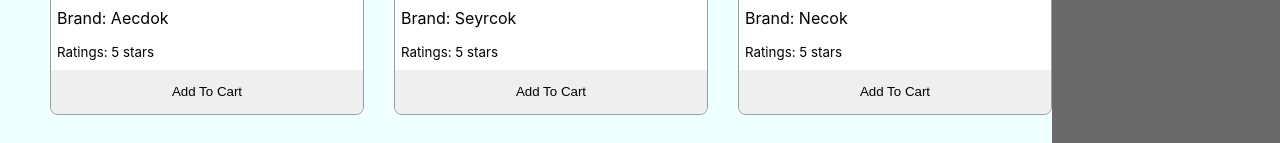
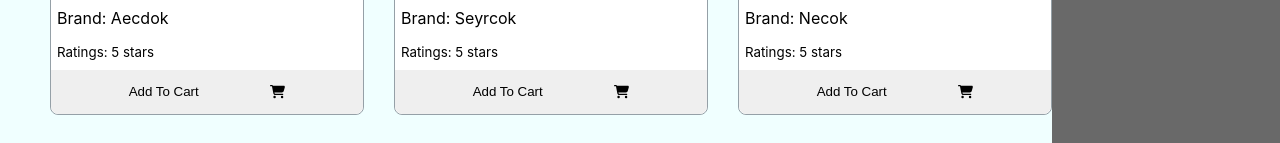
Before and after one commit to mdsabbirkhan1371/assignment-8-confused-customer, a React (Create React App) app: page / in a window 1280 px wide. Shown: the part 563-706 px from the top of the page. Built offline with nearby package versions, Linux system fonts and the light colour scheme.

Commit message:
icon added

```diff
--- a/package.json
+++ b/package.json
@@ -3,12 +3,16 @@
   "version": "0.1.0",
   "private": true,
   "dependencies": {
+    "@fortawesome/fontawesome-svg-core": "^6.1.1",
+    "@fortawesome/free-solid-svg-icons": "^6.1.1",
+    "@fortawesome/react-fontawesome": "^0.1.18",
     "@testing-library/jest-dom": "^5.16.4",
     "@testing-library/react": "^13.2.0",
     "@testing-library/user-event": "^13.5.0",
     "react": "^18.1.0",
     "react-dom": "^18.1.0",
     "react-scripts": "5.0.1",
+    "save": "^2.5.0",
     "web-vitals": "^2.1.4"
   },
   "scripts": {
--- a/src/components/Cart/Cart.js
+++ b/src/components/Cart/Cart.js
@@ -1,6 +1,7 @@
 import React from 'react';
 import './Cart.css'
 const Cart = () => {
+
     return (
         <div className='cart'>
             <h3>Selected Watches</h3>
--- a/src/components/Product/Product.css
+++ b/src/components/Product/Product.css
@@ -22,8 +22,15 @@
     left: 0;
     border: none;
     border-radius: 0px 0px 8px 8px;
+    display: flex;
+    align-items: center;
+    justify-content: space-evenly;
 }
 
 .button:hover {
     background-color: coral;
 }
+
+.btn-text.btn-icon {
+    padding: 45px;
+}
--- a/src/components/Product/Product.js
+++ b/src/components/Product/Product.js
@@ -1,6 +1,11 @@
 import React from 'react';
+import { FontAwesomeIcon } from '@fortawesome/react-fontawesome';
+import { faShoppingCart } from '@fortawesome/free-solid-svg-icons';
+
 import './Product.css'
 const Product = (props) => {
+
+    const { addToCart } = props;
     const { img, name, price, seller, ratings } = props.product;
     return (
         <div className='product'>
@@ -12,8 +17,9 @@ const Product = (props) => {
                 <small><p>Ratings: {ratings} stars</p></small>
 
             </div>
-            <button className='button'>
-                <p>Add To Cart</p>
+            <button onClick={() => addToCart(props.product)} className='button'>
+                <p className='btn-text'>Add To Cart</p>
+                <FontAwesomeIcon icon={faShoppingCart} className="btn-icon"></FontAwesomeIcon>
             </button>
 
         </div>
--- a/src/components/Shop/Shop.js
+++ b/src/components/Shop/Shop.js
@@ -10,7 +10,9 @@ const Shop = () => {
             .then(data => setProducts(data))
     }, [])
 
+    const addToCart = (product) => {
 
+    }
     return (
         <div className='shop-container'>
             <div className="product-container">
@@ -18,12 +20,13 @@ const Shop = () => {
                     products.map(product => <Product
                         product={product}
                         key={product.id}
-
+                        addToCart={addToCart}
                     ></Product>)
                 }
             </div>
             <div className="cart-container">
                 <Cart></Cart>
+
             </div>
         </div>
 
```
Also changed, not shown: 1 other file (tests, documents, lock files or other folders).
